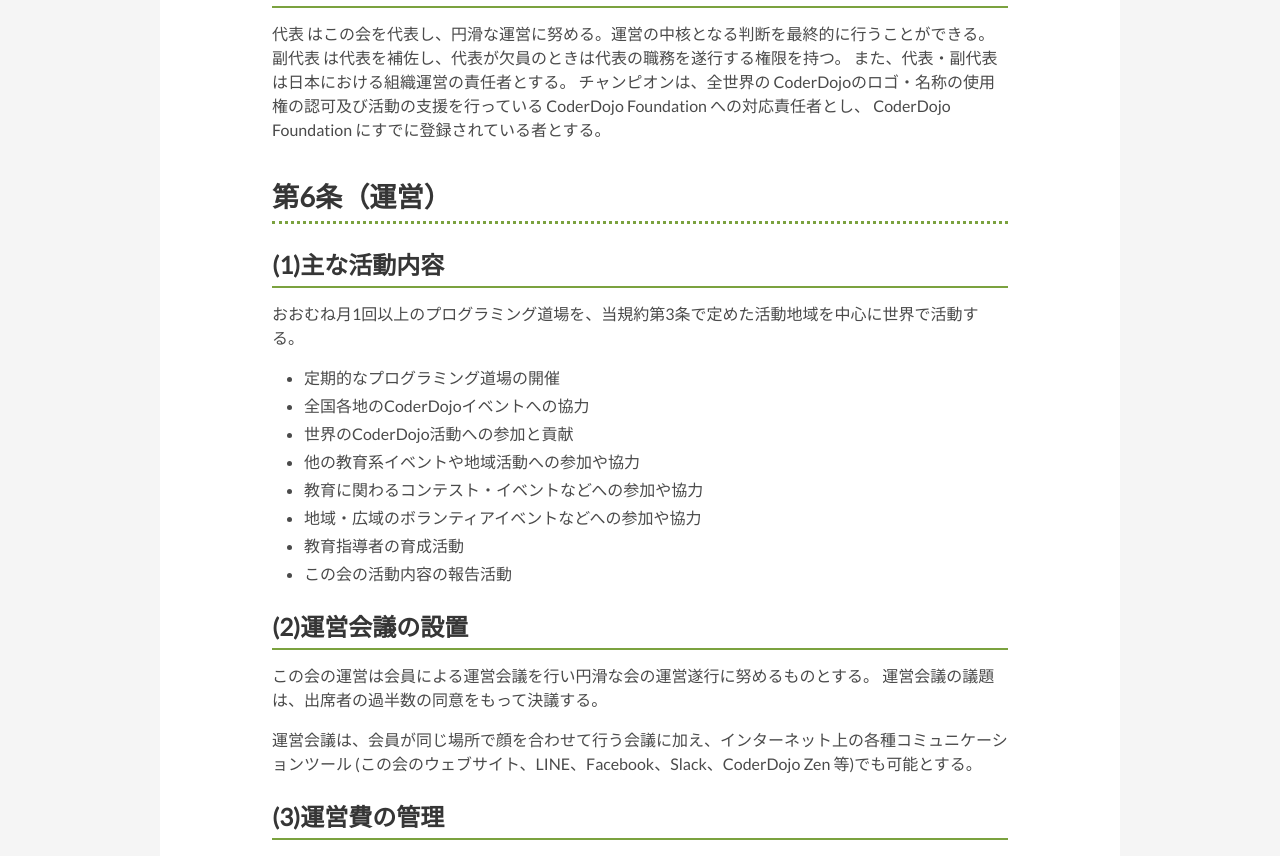
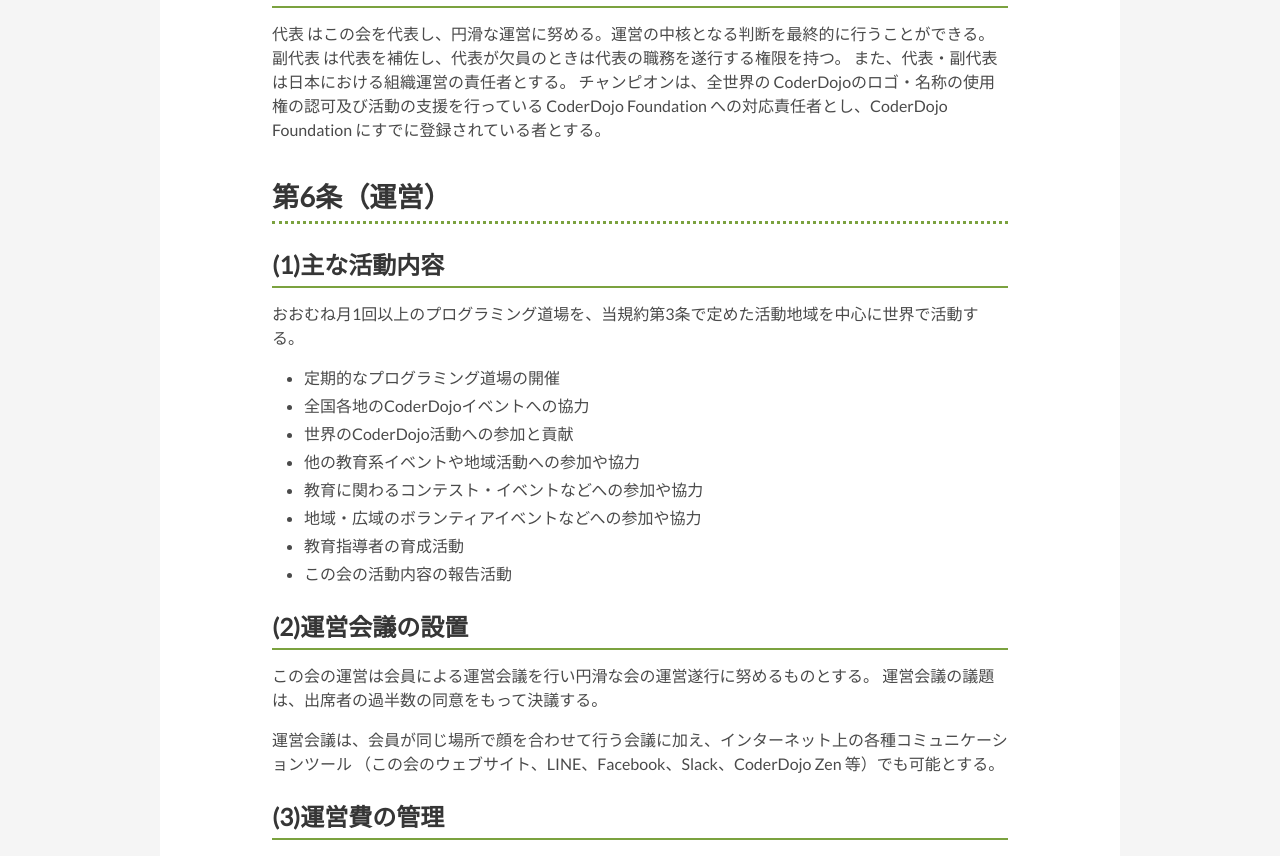
Before and after one commit to coderdojo-konan/website, a Jekyll site: the page built from _pages/constitution.md, in a window 1280 px wide and 1400 px high, scrolled down 2355 px. Shown: the part 236-1092 px from the top of the window. Built offline with Jekyll 4.4.1, drawn with Linux system fonts in a browser that asks for light colours; nearby versions of some CDN libraries; library files that are not in the unit come from our copies; some of the changed text lies outside the part shown.

Commit message:
スタイルの調整

```diff
--- a/_pages/constitution.md
+++ b/_pages/constitution.md
@@ -43,7 +43,7 @@ CoderDojo の理念に則り、Dojo (以後「プログラミング道場」と
 
 ## (1)会員の定義と参加資格
 この会は 、メンター会員、サポーター会員により構成される。
-入会には面談を必要とし、この会の規約とCoderDojo 憲章に同意し尊重できる方かどうかを確認する。
+入会には面談を必要とし、この会の規約と CoderDojo 憲章に同意し尊重できる方かどうかを確認する。
 
 ## (2)サポーター会員
 プログラミング道場の運営の補佐を行う会員とする。
@@ -80,8 +80,7 @@ Ninja (ニンジャ) とはプログラミング道場に参加してくる子
 代表 はこの会を代表し、円滑な運営に努める。運営の中核となる判断を最終的に行うことができる。
 副代表 は代表を補佐し、代表が欠員のときは代表の職務を遂行する権限を持つ。
 また、代表・副代表は日本における組織運営の責任者とする。
-チャンピオンは、全世界の CoderDojoのロゴ・名称の使用権の認可及び活動の支援を行っている CoderDojo Foundation への対応責任者とし、
-CoderDojo Foundation にすでに登録されている者とする。
+チャンピオンは、全世界の CoderDojoのロゴ・名称の使用権の認可及び活動の支援を行っている CoderDojo Foundation への対応責任者とし、CoderDojo Foundation にすでに登録されている者とする。
 
 # 第6条（運営）
 ## (1)主な活動内容
@@ -101,7 +100,7 @@ CoderDojo Foundation にすでに登録されている者とする。
 運営会議の議題は、出席者の過半数の同意をもって決議する。
 
 運営会議は、会員が同じ場所で顔を合わせて行う会議に加え、インターネット上の各種コミュニケーションツール
- (この会のウェブサイト、LINE、Facebook、Slack、CoderDojo Zen 等)でも可能とする。
+ （この会のウェブサイト、LINE、Facebook、Slack、CoderDojo Zen 等）でも可能とする。
 
 ## (3)運営費の管理
 この会運営のための諸経費に対しての寄付金などの入出金は、代表、副代表が管理し、記録し、会員への報告を義務とする。
@@ -131,7 +130,7 @@ CoderDojo 憲章で定められている性別、人種、宗教などによる
 
 # 附則
 ## 1. オープンソース
-この規約はCreative Commons の表示 - 非営利 - 継承 4.0 国際 (CC BY-NC-SA 4.0) の
+この規約は Creative Commons の表示 - 非営利 - 継承 4.0 国際 (CC BY-NC-SA 4.0) の
 もとで個人情報以外は自由に共有・翻案することができる。
 
 ## 2. CoderDojo 憲章
```
